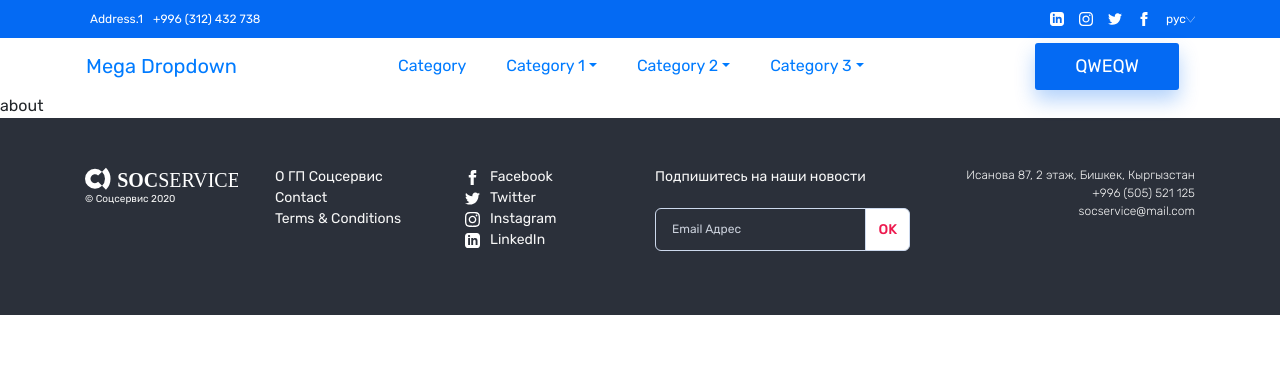
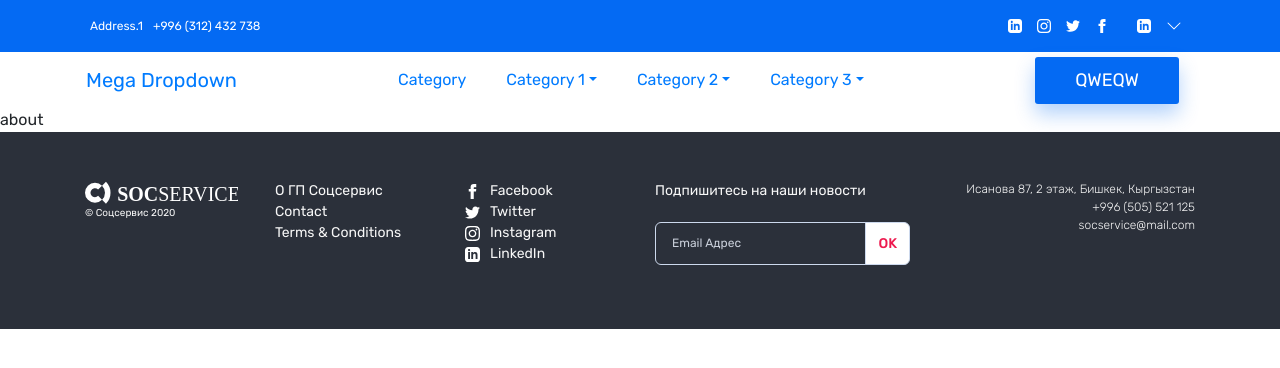
Before and after one commit to ErlanArtykbaev/soc-service-ui, a React (Create React App) app: page /contactUs in a window 1280 px wide. Shown: the top 368 px of the page. Built offline with nearby package versions, Linux system fonts and the light colour scheme; what i18next-xhr-backend would draw is missing.

Commit message:
add dropdown for select language

```diff
--- a/package.json
+++ b/package.json
@@ -10,6 +10,7 @@
     "@testing-library/user-event": "^7.1.2",
     "axios": "^0.20.0",
     "bootstrap": "^4.5.3",
+    "bootstrap-icons": "^1.0.0",
     "i18next": "^19.8.3",
     "i18next-browser-languagedetector": "^6.0.1",
     "i18next-xhr-backend": "^3.2.2",
@@ -20,12 +21,14 @@
     "react": "^16.13.1",
     "react-dom": "^16.13.1",
     "react-i18next": "^11.7.3",
+    "react-image-select-pv": "^2.2.1",
     "react-redux": "^7.2.2",
     "react-router": "^5.2.0",
     "react-router-dom": "^5.2.0",
     "react-scripts": "^3.4.4",
     "redux": "^4.0.5",
-    "redux-thunk": "^2.3.0"
+    "redux-thunk": "^2.3.0",
+    "vanilla-js-dropdown": "^2.2.0"
   },
   "scripts": {
     "start": "react-scripts start",
--- a/src/assets/sass/_header.scss
+++ b/src/assets/sass/_header.scss
@@ -190,8 +190,6 @@
     visibility: hidden;
     opacity: 0;
     transition: visibility 0s, opacity 0.3s linear;
-
-
   }
 
 
--- a/src/assets/sass/style.scss
+++ b/src/assets/sass/style.scss
@@ -40,3 +40,8 @@
     font-weight: 500;
   }
 }
+
+
+.qwe {
+  background: url("/src/assets/img/english.png") 50%;
+}
--- a/src/components/layout/InfoHeader.js
+++ b/src/components/layout/InfoHeader.js
@@ -8,6 +8,9 @@ import insta from '../../assets/img/socIcons/iconmonstr-instagram-11.svg'
 import linked from '../../assets/img/socIcons/iconmonstr-linkedin-3.svg'
 import twitter from '../../assets/img/socIcons/iconmonstr-twitter-1.svg'
 import facebook from '../../assets/img/socIcons/iconmonstr-facebook-1.svg'
+import ChevronDown from '../../assets/img/ChevronDown.svg'
+import ImageSelectPreview from 'react-image-select-pv';
+
 
 
 const InfoHeader = () => {
@@ -23,6 +26,8 @@ const InfoHeader = () => {
         dispatch(changeLanguage(v));
     };
 
+    const languages = ['ru', 'en', 'kg'];
+
     return (
         <div className="info-header">
             <div className="container">
@@ -36,33 +41,18 @@ const InfoHeader = () => {
                         <img className='icon' src={insta} alt='instagram'/>
                         <img className='icon' src={twitter} alt='twitter'/>
                         <img className='icon' src={facebook} alt='facebook'/>
-                        <select className='lang-select' onChange={(e) => {
-                            let targetValue = e.target.value;
-                            switch (targetValue) {
-                                case 'ru':
-                                    qwe(targetValue);
-                                    break;
-                                case 'en':
-                                    qwe(targetValue);
-                                    break;
-                                case 'kg':
-                                    qwe(targetValue);
-                                    break;
-                                default:
-                                    break;
-                            }
-                            return setLang(targetValue);
-                        }}>
-                            <option value='ru' defaultChecked={true}>
-                                рус
-                            </option>
-                            <option value="en">
-                                eng
-                            </option>
-                            <option value="kg">
-                                кыр
-                            </option>
-                        </select>
+                        <div className="dropdown">
+                            <button className="btn " type="button" id="dropdownMenuButton"
+                                    data-toggle="dropdown" aria-haspopup="true" aria-expanded="false">
+                                <img className='icon' src={linked} alt='linkedin'/>
+                                <img className={'text-white'} src={ChevronDown} alt="Chevron Down"/>
+                            </button>
+                            <div className="dropdown-menu" aria-labelledby="dropdownMenuButton">
+                                {languages.map((v)=>{
+                                    return <div key={v} type={'button'} onClick={() => qwe(v)} className="dropdown-item">{v}</div>
+                                })}
+                            </div>
+                        </div>
                     </div>
                 </div>
             </div>
```
Also changed, not shown: src/assets/img/ChevronDown.svg (added), 1 other file (tests, documents, lock files or other folders).
